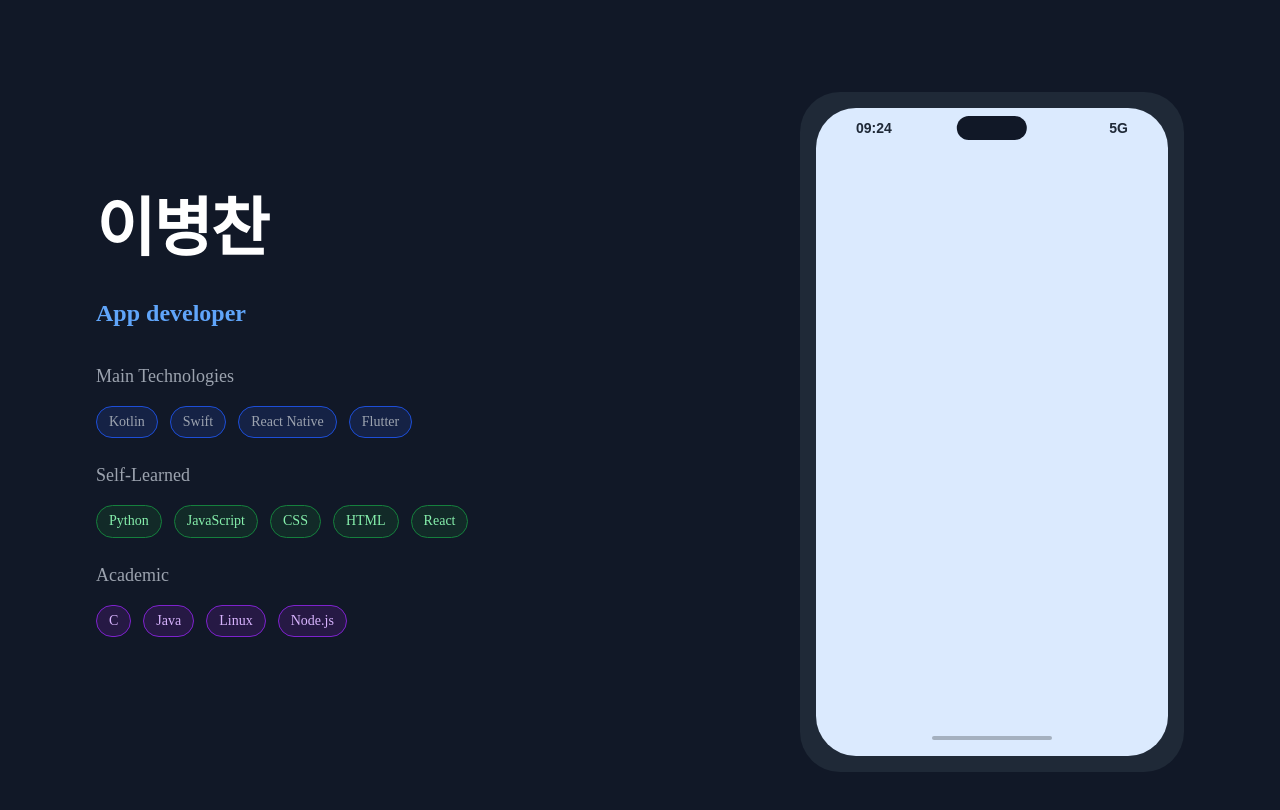
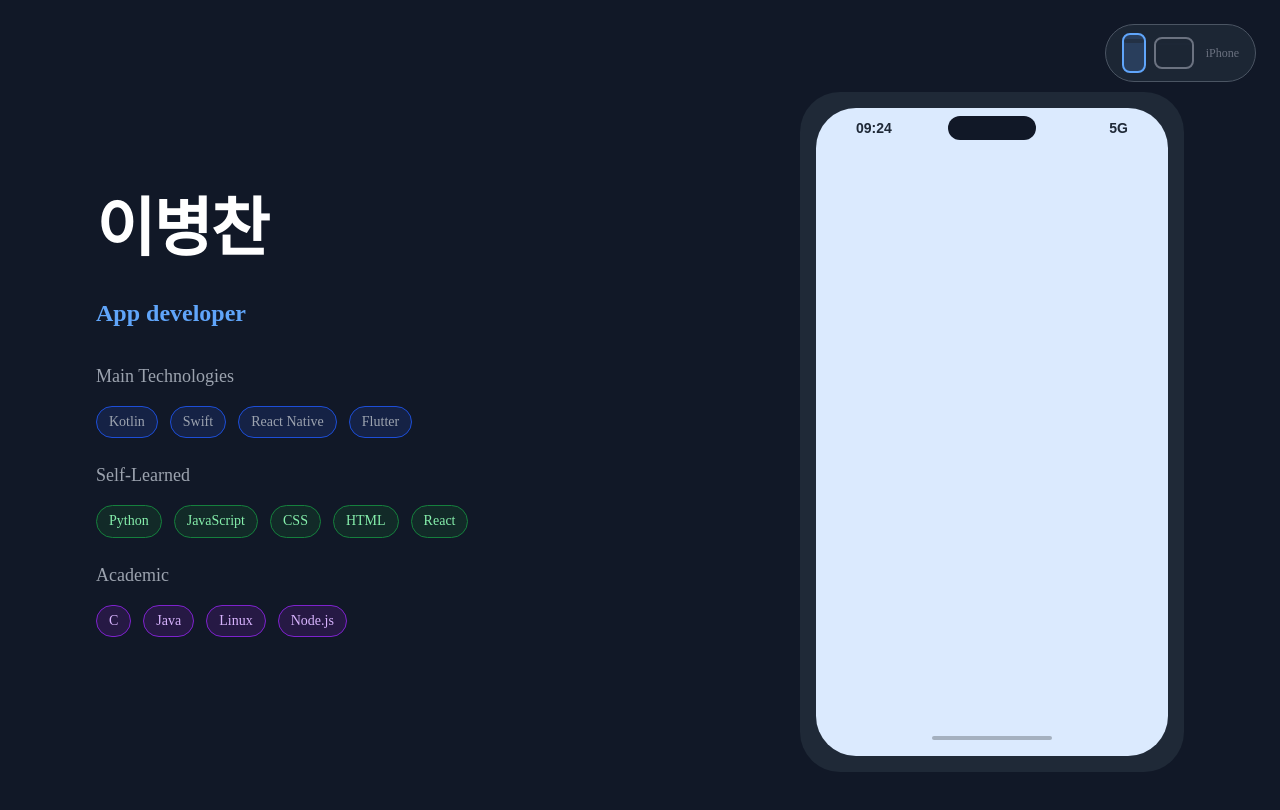
Before and after one commit to mark77234/mark77234.github.io, a React (Vite) app: page / in a window 1280 px wide. Shown: the top 810 px of the page. Built offline with nearby package versions, Linux system fonts and the light colour scheme.

Commit message:
feat: ipad 모드 추가

```diff
--- a/src/components/home/Statusbar.tsx
+++ b/src/components/home/Statusbar.tsx
@@ -1,12 +1,21 @@
 import { useCurrentTime } from "../../hooks/useCurrentTime";
+import type { DeviceType } from "../../hooks/useDeviceMode";
 
-export default function StatusBar() {
+interface StatusBarProps {
+  deviceType?: DeviceType;
+}
+
+export default function StatusBar({ deviceType = "iphone" }: StatusBarProps) {
   const time = useCurrentTime();
 
   return (
-    <div className="w-full relative flex items-center justify-between mt-2.5 px-10">
+    <div
+      className={`w-full relative flex items-center justify-between mt-2.5 ${
+        deviceType === "ipad" ? "px-12" : "px-10"
+      }`}
+    >
       <StatusBarText>{time}</StatusBarText>
-      <NotchArea />
+      <NotchArea deviceType={deviceType} />
       <StatusBarText>5G</StatusBarText>
     </div>
   );
@@ -18,8 +27,12 @@ function StatusBarText({ children }: { children: React.ReactNode }) {
   );
 }
 
-function NotchArea() {
+function NotchArea({ deviceType }: { deviceType: DeviceType }) {
+  const width = deviceType === "ipad" ? "w-1/3" : "w-1/4";
+
   return (
-    <div className="absolute left-1/2 top-1/2 transform -translate-x-1/2 -translate-y-1/2 w-1/5 h-6 bg-gray-900 rounded-full" />
+    <div
+      className={`absolute left-1/2 top-1/2 transform -translate-x-1/2 -translate-y-1/2 ${width} h-6 bg-gray-900 rounded-full`}
+    />
   );
 }
--- /dev/null
+++ b/src/components/ui/DeviceToggle.tsx
@@ -0,0 +1,47 @@
+import { Text } from "./text";
+import type { DeviceType } from "../../hooks/useDeviceMode";
+
+interface DeviceToggleProps {
+  deviceType: DeviceType;
+  onToggle: () => void;
+}
+
+export default function DeviceToggle({
+  deviceType,
+  onToggle,
+}: DeviceToggleProps) {
+  return (
+    <div className="fixed top-6 right-6 z-50">
+      <button
+        onClick={onToggle}
+        className="flex items-center gap-3 px-4 py-2 bg-gray-800/90 backdrop-blur-sm rounded-full border border-gray-600 hover:border-blue-500 transition-all duration-200 hover:bg-gray-700/90"
+      >
+        <div className="flex items-center gap-2">
+          <div
+            className={`w-6 h-10 rounded-lg border-2 ${
+              deviceType === "iphone"
+                ? "border-blue-400 bg-blue-400/20"
+                : "border-gray-500"
+            }`}
+          >
+            <div className="w-full h-1 bg-current rounded-full mt-1 opacity-60" />
+          </div>
+
+          <div
+            className={`w-10 h-8 rounded-lg border-2 ${
+              deviceType === "ipad"
+                ? "border-blue-400 bg-blue-400/20"
+                : "border-gray-500"
+            }`}
+          >
+            <div className="w-full h-0.5 bg-current rounded-full mt-1 opacity-60" />
+          </div>
+        </div>
+
+        <Text type="caption" className="text-gray-300 font-medium">
+          {deviceType === "iphone" ? "iPhone" : "iPad"}
+        </Text>
+      </button>
+    </div>
+  );
+}
--- /dev/null
+++ b/src/components/ui/IPad.tsx
@@ -0,0 +1,25 @@
+import type { ReactNode } from "react";
+
+interface IPadProps {
+  children: ReactNode;
+  className?: string;
+}
+
+export default function IPad({ children, className = "" }: IPadProps) {
+  return (
+    <div
+      className={`relative w-[65vh] h-[85vh] p-6 bg-dark rounded-[30px] flex flex-col overflow-hidden flex-shrink-0 max-md:w-[400px] max-md:h-[500px] ${className}`}
+    >
+      <div className="bg-blue-100 w-full h-full rounded-[25px] overflow-hidden relative">
+        {children}
+        <HomeIndicator />
+      </div>
+    </div>
+  );
+}
+
+function HomeIndicator() {
+  return (
+    <div className="absolute left-1/2 bottom-4 transform -translate-x-1/2 w-32 h-1 bg-black rounded-sm opacity-25 z-10" />
+  );
+}
--- a/src/components/ui/Phone.tsx
+++ b/src/components/ui/Phone.tsx
@@ -1,11 +1,11 @@
 import type { ReactNode } from "react";
 
-interface PhoneMockupProps {
+interface PhoneProps {
   children: ReactNode;
   className?: string;
 }
 
-export default function Phone({ children, className = "" }: PhoneMockupProps) {
+export default function Phone({ children, className = "" }: PhoneProps) {
   return (
     <div
       className={`relative w-[48vh] h-[85vh] p-4 bg-dark rounded-[40px] flex flex-col overflow-hidden flex-shrink-0 max-md:w-[300px] max-md:h-[600px] ${className}`}
--- /dev/null
+++ b/src/hooks/useDeviceMode.ts
@@ -0,0 +1,18 @@
+import { useState } from "react";
+
+export type DeviceType = "iphone" | "ipad";
+
+export function useDeviceMode() {
+  const [deviceType, setDeviceType] = useState<DeviceType>("iphone");
+
+  const toggleDevice = (): void => {
+    setDeviceType((prev) => (prev === "iphone" ? "ipad" : "iphone"));
+  };
+
+  return {
+    deviceType,
+    toggleDevice,
+    isIPhone: deviceType === "iphone",
+    isIPad: deviceType === "ipad",
+  };
+}
--- a/src/pages/home.tsx
+++ b/src/pages/home.tsx
@@ -1,20 +1,34 @@
 import StatusBar from "../components/home/Statusbar";
 import Profile from "../components/home/Profile";
 import Phone from "../components/ui/Phone";
+import IPad from "../components/ui/IPad";
+import DeviceToggle from "../components/ui/DeviceToggle";
 import MainLayout from "../layouts/MainLayout";
 import { PROFILE_DATA } from "../constants/profile";
+import { useDeviceMode } from "../hooks/useDeviceMode";
 
 export default function Home() {
+  const { deviceType, toggleDevice } = useDeviceMode();
+
   return (
     <MainLayout>
+      <DeviceToggle deviceType={deviceType} onToggle={toggleDevice} />
+
       <Profile
         name={PROFILE_DATA.name}
         titles={PROFILE_DATA.titles}
         technologies={PROFILE_DATA.technologies}
       />
-      <Phone>
-        <StatusBar />
-      </Phone>
+
+      {deviceType === "iphone" ? (
+        <Phone>
+          <StatusBar deviceType={deviceType} />
+        </Phone>
+      ) : (
+        <IPad>
+          <StatusBar deviceType={deviceType} />
+        </IPad>
+      )}
     </MainLayout>
   );
 }
```
